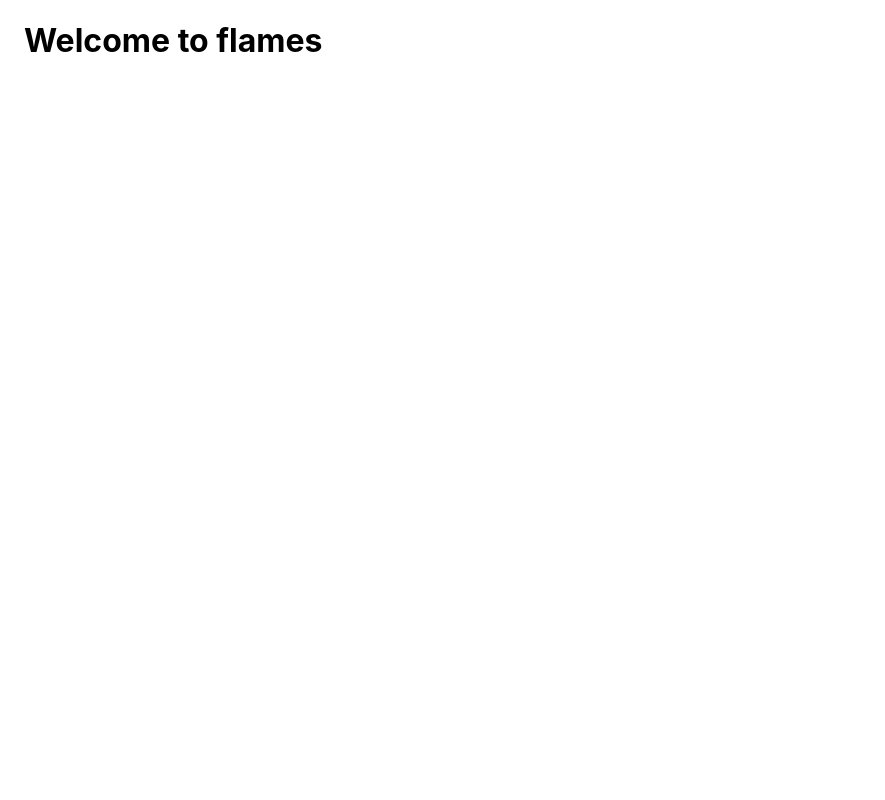
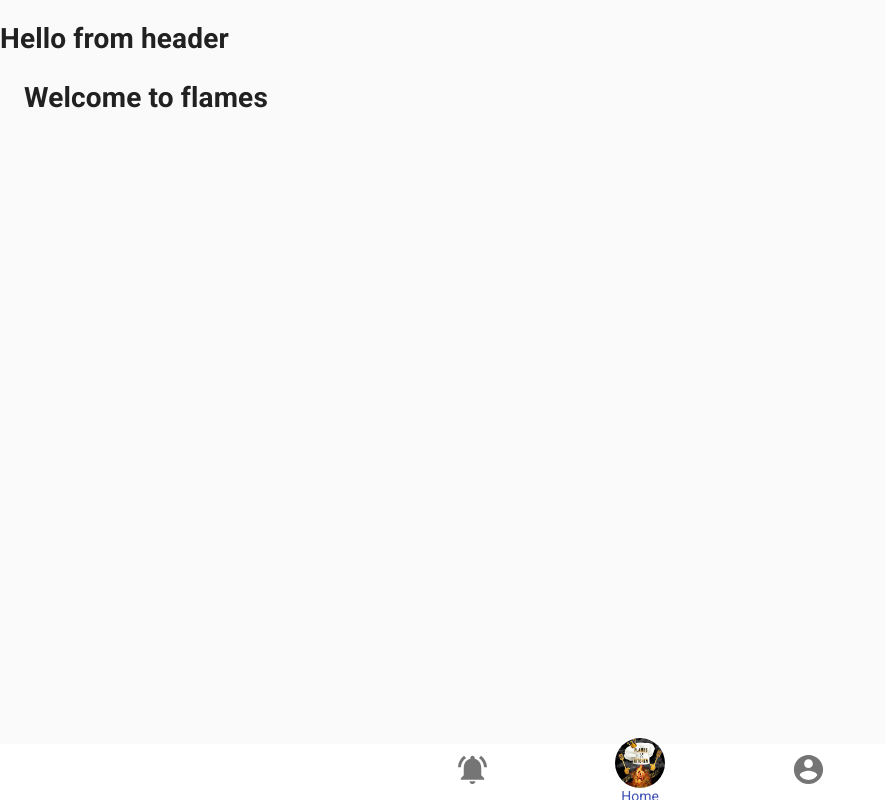
Before and after one commit to BisiDavi/flames-kitchen, a Next.js app: page / in a window 1280 px wide. Shown: the whole page, without its empty margins (0-885 px from the left). Built offline with nearby package versions, Linux system fonts and the light colour scheme.

Commit message:
flames kitchen

```diff
--- /dev/null
+++ b/components/Footer/footer.tsx
@@ -0,0 +1,72 @@
+import React from "react";
+import {
+    makeStyles,
+    BottomNavigation,
+    BottomNavigationAction,
+} from "@material-ui/core";
+import NotificationsActiveIcon from "@material-ui/icons/NotificationsActive";
+import AccountCircleIcon from "@material-ui/icons/AccountCircle";
+import { LogoIcon } from "../../icons";
+
+const useStyles = makeStyles({
+    root: {
+        width: "100%",
+        "& svg": {
+            width: "35px",
+            height: "35px",
+        },
+    },
+    footer: {
+        position: "fixed",
+        width: "100%",
+        bottom: 0,
+    },
+});
+
+const footerIcons = [
+    {
+        icon: <NotificationsActiveIcon />,
+        label: "Subscribe",
+        value: "subscribe",
+    },
+    {
+        icon: <LogoIcon />,
+        label: "Home",
+        value: "home",
+    },
+    {
+        icon: <AccountCircleIcon />,
+        label: "Profile",
+        value: "profile",
+    },
+];
+
+const Footer = () => {
+    const classes = useStyles();
+    const [value, setValue] = React.useState("home");
+
+    const handleChange = (event: React.ChangeEvent<{}>, newValue: string) => {
+        setValue(newValue);
+    };
+
+    return (
+        <footer className={classes.footer}>
+            <BottomNavigation
+                value={value}
+                onChange={handleChange}
+                className={classes.root}
+            >
+                {footerIcons.map((footerIcon, index) => (
+                    <BottomNavigationAction
+                        label={footerIcon.label}
+                        key={index}
+                        value={footerIcon.value}
+                        icon={footerIcon.icon}
+                    />
+                ))}
+            </BottomNavigation>
+        </footer>
+    );
+};
+
+export default Footer;
--- /dev/null
+++ b/components/Footer/index.ts
@@ -0,0 +1 @@
+export { default as Footer } from "./footer";
--- /dev/null
+++ b/components/Header/Header.tsx
@@ -0,0 +1,11 @@
+import React from "react";
+
+const Header = () => {
+    return (
+        <header>
+            <h1>Hello from header</h1>
+        </header>
+    );
+};
+
+export default Header;
--- /dev/null
+++ b/components/Header/index.ts
@@ -0,0 +1 @@
+export { default as Header } from "./Header";
--- /dev/null
+++ b/components/index.ts
@@ -0,0 +1,2 @@
+export { default as Header } from "./Header/Header";
+export { default as Footer } from "./Footer/footer";
--- a/containers/Layout.tsx
+++ b/containers/Layout.tsx
@@ -1,4 +1,6 @@
 import React, { FC } from "react";
+import Head from "next/head";
+import { Header, Footer } from "../components";
 
 interface LayoutProps {
     children: any;
@@ -8,36 +10,12 @@ interface LayoutProps {
 const Layout: FC<LayoutProps> = ({ children, title }): JSX.Element => {
     return (
         <>
-            <head>
+            <Head>
                 <title>Flames Kitchen | {title}</title>
-                <link
-                    rel="apple-touch-icon"
-                    sizes="180x180"
-                    href="/apple-touch-icon.png"
-                />
-                <link
-                    rel="icon"
-                    type="image/png"
-                    sizes="32x32"
-                    href="/favicon-32x32.png"
-                />
-                <link
-                    rel="icon"
-                    type="image/png"
-                    sizes="16x16"
-                    href="/favicon-16x16.png"
-                />
-                <link rel="manifest" href="/site.webmanifest" />
-                <link
-                    rel="stylesheet"
-                    href="https://fonts.googleapis.com/icon?family=Material+Icons"
-                />
-                <link
-                    rel="stylesheet"
-                    href="https://fonts.googleapis.com/css?family=Roboto:300,400,500,700&display=swap"
-                />
-            </head>
+            </Head>
+            <Header />
             <main>{children}</main>
+            <Footer />
         </>
     );
 };
--- /dev/null
+++ b/icons/index.ts
@@ -0,0 +1 @@
+export { default as LogoIcon } from "./logoIcon";
--- /dev/null
+++ b/icons/logoIcon.tsx
@@ -0,0 +1,25 @@
+import { Icon, makeStyles } from "@material-ui/core";
+import React from "react";
+
+const useStyles = makeStyles({
+    icon: {
+        height: 50,
+        width: 50,
+        borderRadius: "50%",
+    },
+    img: {
+        width: "100%",
+        height: "100%",
+    },
+});
+
+const LogoIcon = () => {
+    const classes = useStyles();
+    return (
+        <Icon className={classes.icon}>
+            <img className={classes.img} src="./logo.jpg" alt="logo" />
+        </Icon>
+    );
+};
+
+export default LogoIcon;
--- a/pages/_app.js
+++ b/pages/_app.js
@@ -1,7 +1,29 @@
-import '../styles/globals.css'
+import React, { useEffect } from "react";
+import Head from "next/head";
+import CssBaseline from "@material-ui/core/CssBaseline";
+import "../styles/globals.css";
 
 function MyApp({ Component, pageProps }) {
-  return <Component {...pageProps} />
+    useEffect(() => {
+        // Remove the server-side injected CSS.
+        const jssStyles = document.querySelector("#jss-server-side");
+        if (jssStyles) {
+            jssStyles.parentElement.removeChild(jssStyles);
+        }
+    }, []);
+    return (
+        <>
+            <Head>
+                <meta
+                    name="viewport"
+                    content="minimum-scale=1, initial-scale=1, width=device-width"
+                />
+
+            </Head>
+            <CssBaseline />
+            <Component {...pageProps} />
+        </>
+    );
 }
 
-export default MyApp
+export default MyApp;
--- /dev/null
+++ b/pages/_document.js
@@ -0,0 +1,90 @@
+import React from "react";
+import Document, { Html, Head, Main, NextScript } from "next/document";
+import { ServerStyleSheets } from "@material-ui/core/styles";
+
+export default class MyDocument extends Document {
+    render() {
+        return (
+            <Html lang="en">
+                <Head>
+                    <link
+                        rel="apple-touch-icon"
+                        sizes="180x180"
+                        href="/apple-touch-icon.png"
+                    />
+                    <link
+                        rel="icon"
+                        type="image/png"
+                        sizes="32x32"
+                        href="/favicon-32x32.png"
+                    />
+                    <link
+                        rel="icon"
+                        type="image/png"
+                        sizes="16x16"
+                        href="/favicon-16x16.png"
+                    />
+                    <link rel="manifest" href="/site.webmanifest" />
+                    <link
+                        rel="stylesheet"
+                        href="https://fonts.googleapis.com/icon?family=Material+Icons"
+                    />
+                    <link
+                        rel="stylesheet"
+                        href="https://fonts.googleapis.com/css?family=Roboto:300,400,500,700&display=swap"
+                    />
+                </Head>
+                <body>
+                    <Main />
+                    <NextScript />
+                </body>
+            </Html>
+        );
+    }
+}
+
+// `getInitialProps` belongs to `_document` (instead of `_app`),
+// it's compatible with server-side generation (SSG).
+MyDocument.getInitialProps = async (ctx) => {
+    // Resolution order
+    //
+    // On the server:
+    // 1. app.getInitialProps
+    // 2. page.getInitialProps
+    // 3. document.getInitialProps
+    // 4. app.render
+    // 5. page.render
+    // 6. document.render
+    //
+    // On the server with error:
+    // 1. document.getInitialProps
+    // 2. app.render
+    // 3. page.render
+    // 4. document.render
+    //
+    // On the client
+    // 1. app.getInitialProps
+    // 2. page.getInitialProps
+    // 3. app.render
+    // 4. page.render
+
+    // Render app and page and get the context of the page with collected side effects.
+    const sheets = new ServerStyleSheets();
+    const originalRenderPage = ctx.renderPage;
+
+    ctx.renderPage = () =>
+        originalRenderPage({
+            enhanceApp: (App) => (props) => sheets.collect(<App {...props} />),
+        });
+
+    const initialProps = await Document.getInitialProps(ctx);
+
+    return {
+        ...initialProps,
+        // Styles fragment is rendered after the app and page rendering finish.
+        styles: [
+            ...React.Children.toArray(initialProps.styles),
+            sheets.getStyleElement(),
+        ],
+    };
+};
--- a/pages/index.tsx
+++ b/pages/index.tsx
@@ -1,11 +1,18 @@
 import React from "react";
-import { Container } from "@material-ui/core";
+import { Container, makeStyles } from "@material-ui/core";
 import { Layout } from "../containers";
 
 export default function Home() {
+    const useStyles = makeStyles({
+        container: {
+            position: "relative",
+        },
+    });
+
+    const classes = useStyles();
     return (
         <Layout title="Welcome">
-            <Container maxWidth="lg">
+            <Container className={classes.container} maxWidth="xl">
                 <h1>Welcome to flames</h1>
             </Container>
         </Layout>
```
